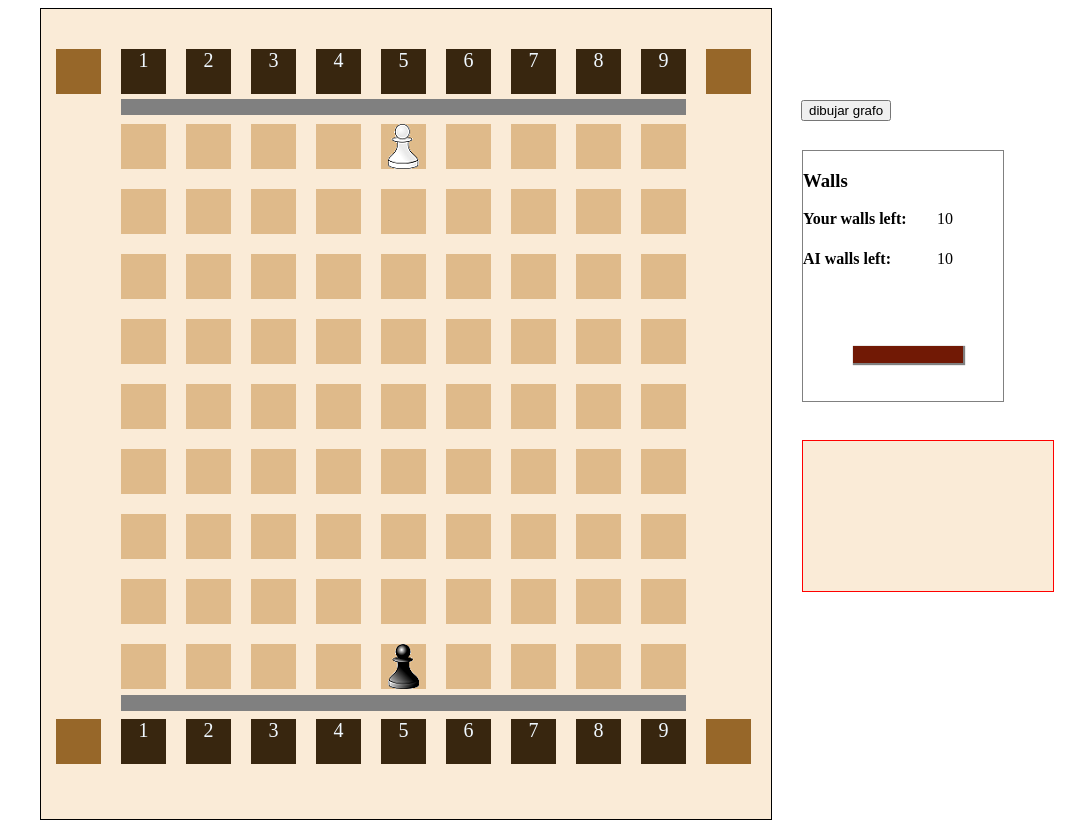
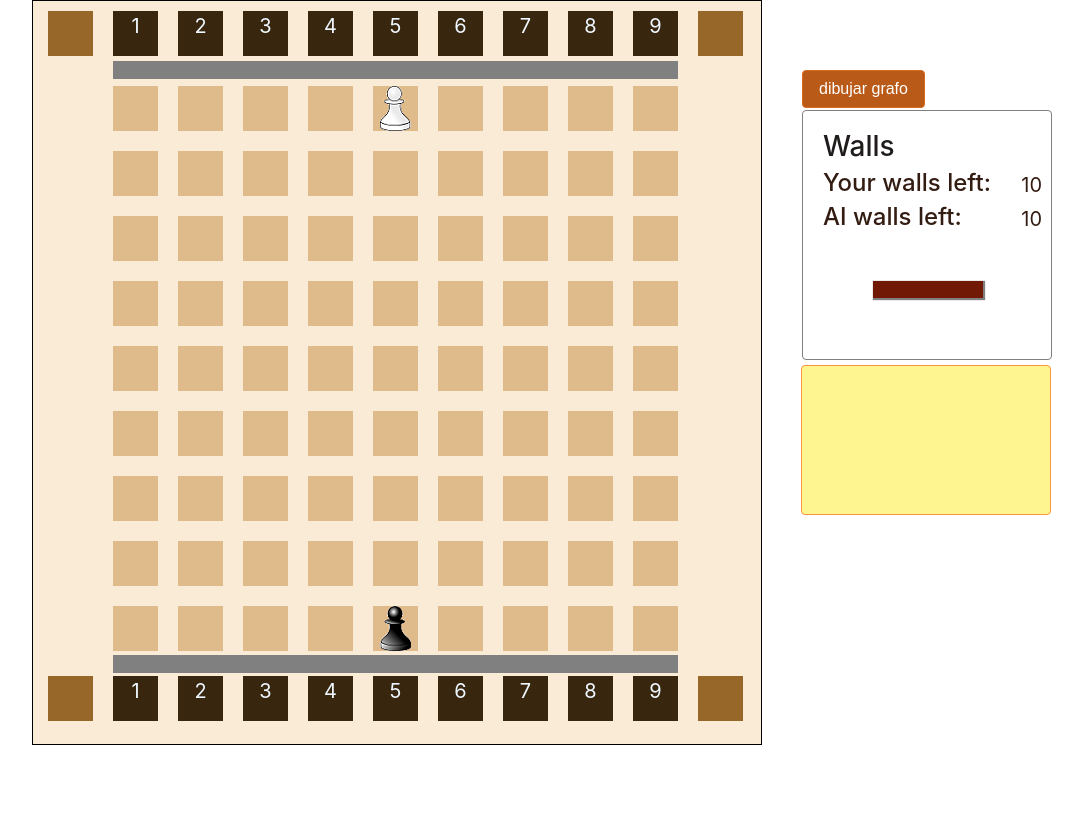
Before and after one commit to phyrexianscuta/Qoridor, a plain HTML site: page index.html in a window 1280 px wide. Shown: the whole page, without its empty margins (48-1133 px from the left). After the commit the page ends 800 px from the top, so only its background shows below. Drawn offline with Linux system fonts and the light colour scheme.

Commit message:
style changes

```diff
--- a/index.html
+++ b/index.html
@@ -2,10 +2,19 @@
 <html>
 <head>
 <meta charset="utf-8">
-<title>Untitled Document</title>
+<title>Qoridor: the game</title>
+
+<link rel="stylesheet" href="//maxcdn.bootstrapcdn.com/font-awesome/4.5.0/css/font-awesome.min.css"/>
+<link rel="stylesheet" href="bootstrap-4.0.0-alpha.6-dist/css/bootstrap.css"/>
+
 <style>
+	.text-info{
+		color:#331C11 !important;
+	}
+	.text-principal{
+		color: #201c1c !important;
+	}
 	.congratulations_win{
-		color: steelblue;
 		font-size: 25px;
 		text-align: center;
 		text-shadow: 1px 1px aliceblue;
@@ -25,15 +34,16 @@
 		height: 150px;
 		float:left;
 		margin-top: -380px;
-		margin-left: 842px;
+		margin-left: 849px;
 		display: inline-block;
 		background-color: antiquewhite;
 		border: 1px solid red;
+		border-radius: 4px;
 	}
 	#boton{
 		position: absolute;
-		top: 100px;
-		left: 849px;
+		top: 70px;
+		left: 850px;
 	}
 	#game_table{
 		display: block;
@@ -53,7 +63,7 @@
 		z-index:1;
 		box-shadow: 1px 1px 1px 1px grey;
 		margin-left: 40px;
-		margin-top: -40px
+		margin-top: -33px
 	}
 	.verticalWallInBoard{
 		width:17px;
@@ -77,26 +87,26 @@
 	}
 	#walls{
 		height:250px;
-		width:200px;
+		width:250px;
 		border-radius: 5xp;
 		border:1px solid grey;
 		position: absolute;
-		top: 150px;
+		top: 110px;
 		left: 850px;
 		display: block;
 	}
 	#walls h4{
 		margin-top:0px;
-		width: 130px;
+		width: 180px;
 		display: inline-block
 	}
 	#AIwallscounter{
 		width: 30px;
-		display: inline-block
+		font-size: 20px;
 	}
 	#wallscounter{
 		width: 30px;
-		display: inline-block
+		font-size: 20px;
 	}
 	#chooseWall{
 		height: 70px;
@@ -139,7 +149,7 @@
 	#table{
 		border: 1px solid black;
 		width:730px;
-		height: 810px;
+		height: 745px;
 		position: relative;
 		margin-left: 80px;
 		background-color: antiquewhite
@@ -157,13 +167,13 @@
 	}
 	#table_header_bottom{
 		position: absolute;
-		bottom: 50px
+		bottom: 18px
 	}
-	#table_header_top{
-		margin-top: 30px;
+/*	#table_header_top{
+		margin-top: 0px;
 	}
-	.separacion{
-		height: 16px;
+*/	.separacion{
+		height: 18px;
 		width: 565px;
 		display: inline-block;
 		position: absolute;
@@ -171,11 +181,10 @@
 		left: 80px;
 	}
 	#separacion_top{
-		top:90px;
-
+		top:60px;
 	}
 	#separacion_bottom{
-		bottom:108px;
+		bottom:71px;
 	}
 	.peon{
 		margin-left: 7px;
@@ -185,6 +194,15 @@
 	}
 	.hover{
 		background-color: red !important
+	}
+	.btn-primary{
+		background-color: #ba5a18 !important;
+		border-color: #D9691C !important;
+	}
+	.card-danger{
+		background-color: #fff590 !important;
+		border-color: #FF963B !important
+
 	}
 </style>
 <script>
@@ -298,16 +316,20 @@
 				</div>
 		</div>
 	</div>
-	<div id="walls">
-		<h3>Walls</h3>
-		<h4>Your walls left:</h4> <div id="wallscounter">10</div>
-		<h4>AI walls left:</h4> <div id="AIwallscounter">10</div>
+	<div id="walls" class="card card-block">
+		<h3 class="text-principal">Walls</h3>
+		<div class="row">
+		<h4 class="text-info  col-md-10">Your walls left:</h4> <div id="wallscounter" class="text-info col-md-2">10</div>
+		</div>
+		<div class="row">
+		<h4 class="text-info col-md-10">AI walls left:</h4> <div id="AIwallscounter" class="text-info col-md-2">10</div>
+		</div>
 		<div id="chooseWall"></div>
 	</div>
-	<div id="messages">
+	<div id="messages" class="card-danger">
 	</div>
 </div>
-<input type="button" onClick="displayGraph2()" value="dibujar grafo" id="boton">
+<input type="button" onClick="displayGraph2()" value="dibujar grafo" class="btn btn-primary" id="boton">
 <script src="jquery-3.2.1.min.js"></script>
 <script src="jquery-ui-1.12.1/jquery-ui.js"></script>
 <script>
@@ -324,7 +346,7 @@ function win(){
 	$(Wall).draggable("disable")
 	var congratulations = document.createElement("p")
 	congratulations.innerHTML="Yay, you won the game!"
-	congratulations.className="congratulations_win"
+	congratulations.className="congratulations_win text-info"
 	document.getElementById("messages").innerHTML=""
 	document.getElementById("messages").appendChild(congratulations);
 }
@@ -333,7 +355,7 @@ function lose(){
 	$(Wall).draggable("disable");
 	var congratulations_lose = document.createElement("p");
 	congratulations_lose.innerHTML="Uh oh, you lost :-(";
-	congratulations_lose.className="congratulations_lose";
+	congratulations_lose.className="congratulations_lose text-info";
 	document.getElementById("messages").innerHTML="";
 	document.getElementById("messages").appendChild(congratulations_lose);
 }
@@ -511,8 +533,8 @@ function createVerticalWallTiles(){
 		for(c=0;c<8;c++){
 			var wallTile = document.createElement("div");
 			wallTile.className="vertical_wall_tile";
-			x = 215+c*65;
-			y = 124+r*65;
+			x = 208+c*65;
+			y = 86+r*65;
 			wallTile.style.top= y+"px";
 			wallTile.style.left = x+"px";
 			$(wallTile).droppable({
@@ -532,8 +554,8 @@ function createHorizontalWallTiles(){
 		for(c=0;c<8;c++){
 			var wallTile = document.createElement("div");
 			wallTile.className="horizontal_wall_tile";
-			x = 169+c*65;
-			y = 169+r*65;
+			x = 161+c*65;
+			y = 132+r*65;
 			wallTile.style.top= y+"px";
 			wallTile.style.left = x+"px";
 			$(wallTile).droppable({
@@ -742,7 +764,6 @@ function DijstrakNextRow(numberRow,player,vertices,aristas){
 		return Math.min(...distanceMe)
 	}
 }
-
 function Dijstrak(player,vertices,aristas){
 	var Nodes = []
 	var source = vertices.indexOf(player);
@@ -779,12 +800,12 @@ function Dijstrak(player,vertices,aristas){
 	}
 }
 function evaluatingfunction(vertices,aristas){
-	var distAI = Dijstrak("O",vertices,aristas)
-	var distMe = Dijstrak("M",vertices,aristas)
-	var movesToNextRowAI = movesToNextRow("O",vertices,aristas)
-	return distMe - distAI
+	var distAI = Dijstrak("O",vertices,aristas);
+	var distMe = Dijstrak("M",vertices,aristas);
+	var movesToNextRowAI = movesToNextRow("O",vertices,aristas);
+	var movesToNextRowMe = movesToNextRow("M",vertices,aristas);
+	return distMe - distAI + (movesToNextRowMe - movesToNextRowAI)/4
 }
-
 function movesToNextRow(player,vertices,aristas){
 	var start = vertices.indexOf(player);
 	var currentRow = Math.floor(start/9);
```
